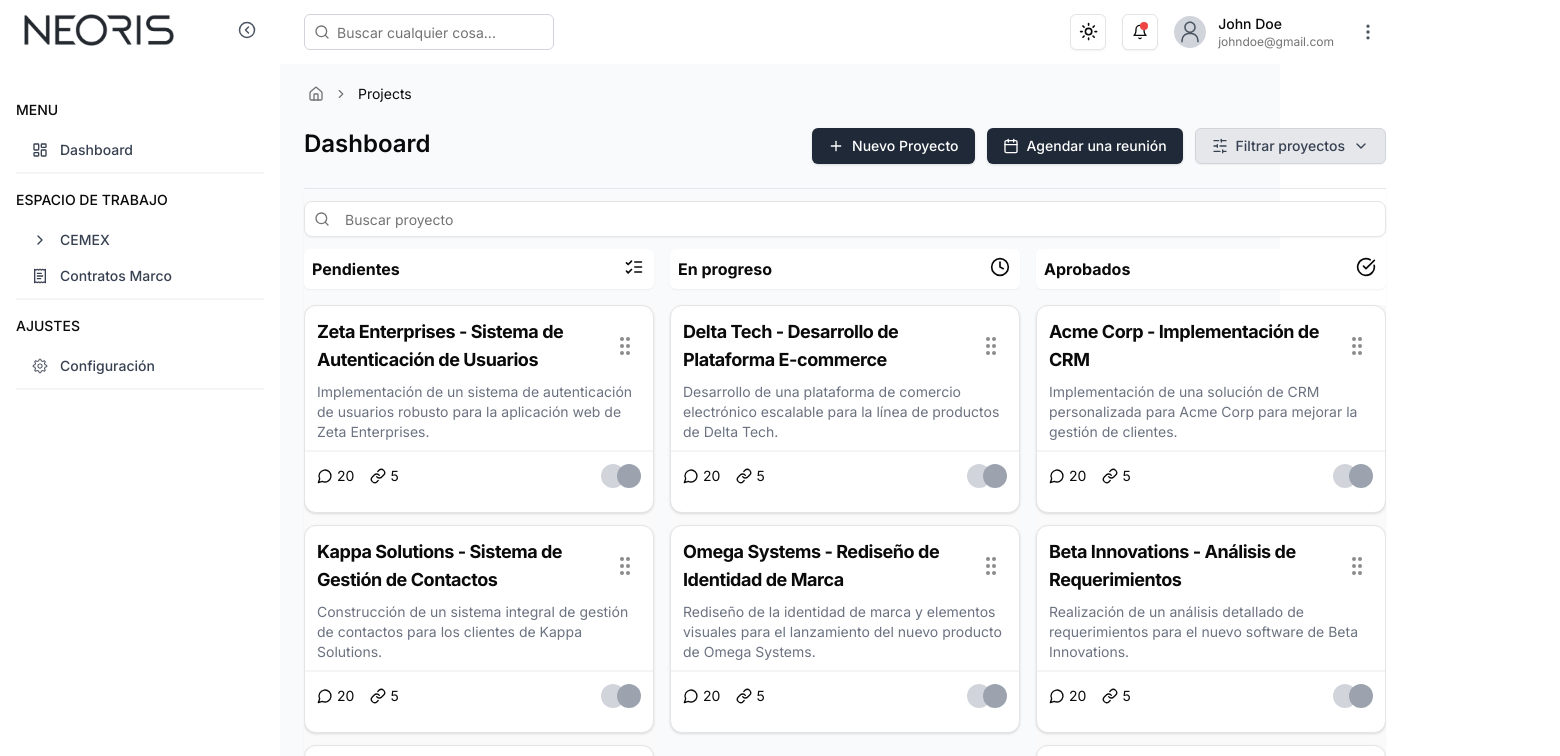
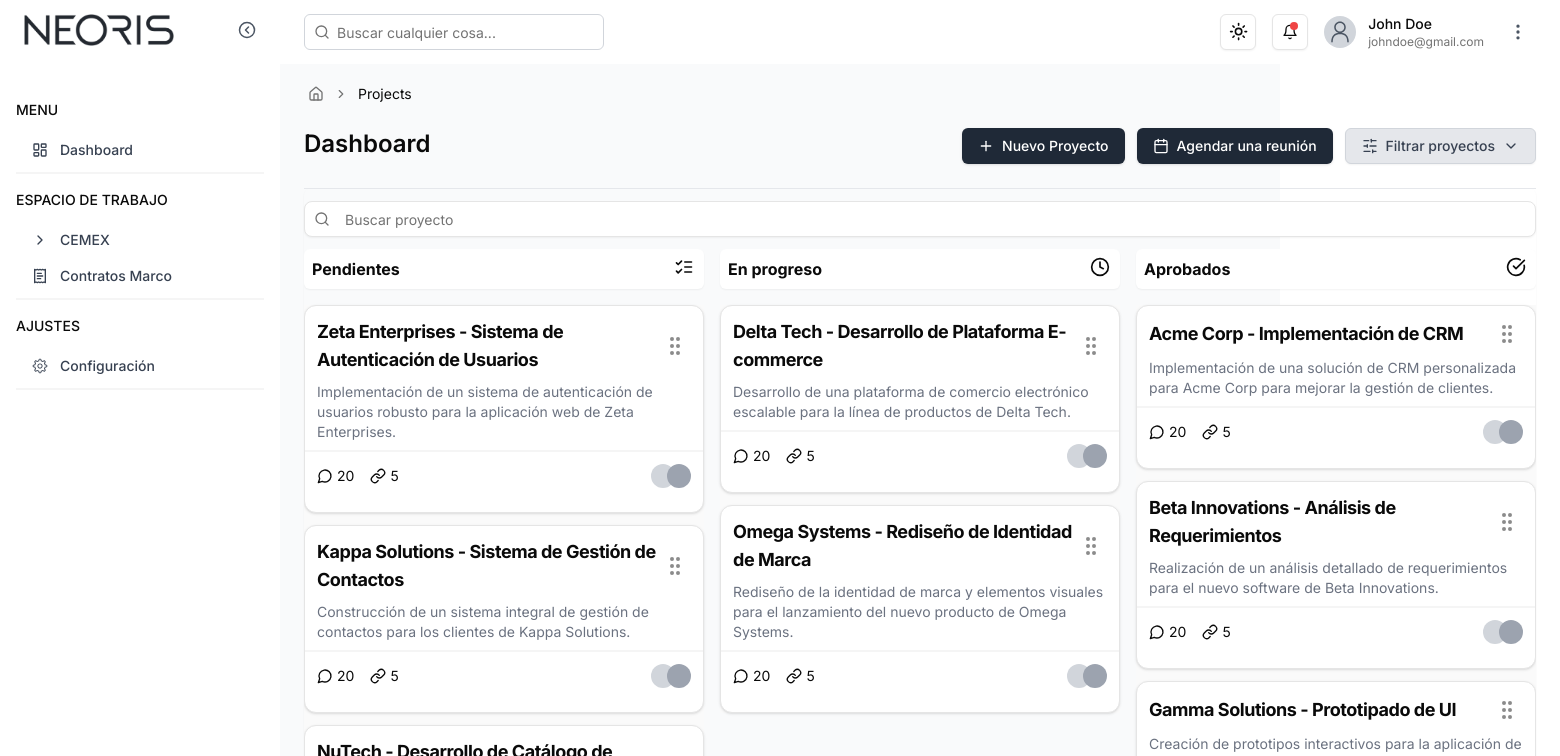
Before and after one commit to CaarloosDC/Softie, a Next.js app in the folder neo-sync/: page /projects in a window 1280 px wide. Shown: the top 756 px of the page, 1560 px wide, since content can reach past the window. Built offline with nearby package versions, Linux system fonts and the light colour scheme.

Commit message:
Improve layout of dashboard.

```diff
--- a/neo-sync/app/(dashboard)/projects/page.tsx
+++ b/neo-sync/app/(dashboard)/projects/page.tsx
@@ -9,8 +9,8 @@ import BlueButton from "@/components/custom/BlueButton";
 
 export default function ProjectsPage() {
   return (
-    <main className="flex flex-1 flex-col gap-4 p-4 lg:gap-6 lg:p-6 mx-auto">
-      <div className="flex justify-between max-w-[1082px]">
+    <div className="flex flex-1 flex-col gap-4 p-4 lg:gap-6 lg:p-6 mx-auto">
+      <div className="flex justify-between">
         <h1 className="text-lg font-semibold md:text-2xl">Dashboard</h1>
         <div className="flex flex-row justify-between gap-3">
           <BlueButton
@@ -32,12 +32,12 @@ export default function ProjectsPage() {
         </div>
       </div>
 
-      <div className="flex flex-col gap-3 rounded-lg max-w-[1082px] shadow-sm">
+      <div className="flex flex-col gap-3 rounded-lg shadow-sm">
         {/* <InfoCard /> */}
         <CustomSeparator />
         <SearchBar />
         <KanbanBoard />
       </div>
-    </main>
+    </div>
   );
 }
--- a/neo-sync/app/layout.tsx
+++ b/neo-sync/app/layout.tsx
@@ -24,7 +24,7 @@ export default function RootLayout({
           enableSystem
           disableTransitionOnChange
         >
-          {children}
+          <main>{children}</main>
         </ThemeProvider>
       </body>
     </html>
--- a/neo-sync/components/custom/Overview/Kanban/BoardColumn.tsx
+++ b/neo-sync/components/custom/Overview/Kanban/BoardColumn.tsx
@@ -63,7 +63,7 @@ export function BoardColumn({ column, tasks, isOverlay }: BoardColumnProps) {
   // Class variants for different drag states (e.g., default, over, overlay).
   const variants = cva(
     // "h-[500px] max-h-[500px] w-[350px] max-w-full bg-primary-foreground flex flex-col flex-shrink-0 snap-center",
-    "w-[350px] max-w-full bg-primary-foreground flex flex-col flex-shrink-0 snap-center border-none",
+    "w-[400px] max-w-full bg-primary-foreground flex flex-col flex-shrink-0 snap-center border-none",
     {
       variants: {
         dragging: {
```
